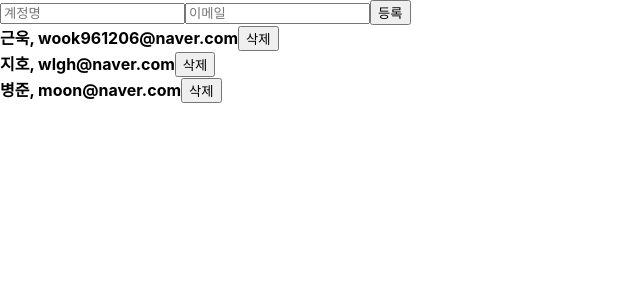
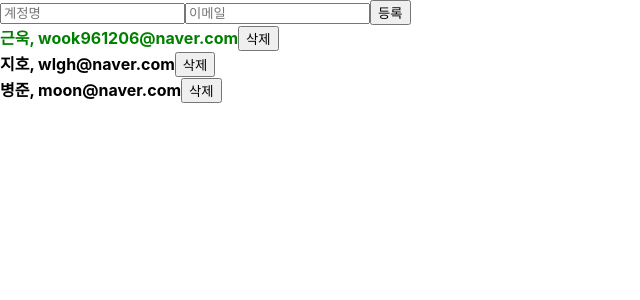
Before and after one commit to Kimgeunwook/React-study, a React (Create React App) app in the folder begin-react/: page / in a window 1280 px wide. Shown: the top 300 px of the page, without its empty margins (0-640 px from the left). Built offline with nearby package versions, Linux system fonts and the light colour scheme.

Commit message:
16강 배열내용 변경

```diff
--- a/begin-react/src/App.js
+++ b/begin-react/src/App.js
@@ -21,17 +21,20 @@ function App() {
     {
         id:1,
         username : '근욱',
-        email:'wook961206@naver.com'
+        email:'wook961206@naver.com',
+        active : true
     },
     {
         id:2,
         username : '지호',
-        email:'wlgh@naver.com'
+        email:'wlgh@naver.com',
+        active : false
     },
     {
         id:3,
         username : '병준',
-        email:'moon@naver.com'
+        email:'moon@naver.com',
+        active : false
     }
 ]);
 
@@ -59,6 +62,15 @@ const onRemove = id =>{
   setUsers(users.filter(user => user.id !== id));
 };
 
+const onToggle = id =>{
+  setUsers(users.map(
+    user =>user.id === id
+    ? {...user,active:!user.active}
+    : user
+  ))
+}
+
+
   return (
     <>
       <CreateUser
@@ -70,6 +82,7 @@ const onRemove = id =>{
         />
       <UserList users = {users}
       onRemove = {onRemove}
+      onToggle = {onToggle}
       />
     </>
 
--- a/begin-react/src/UserList.js
+++ b/begin-react/src/UserList.js
@@ -1,16 +1,21 @@
 import React from 'react';
 
-function User({user, onRemove}){
+function User({user, onRemove, onToggle}){
     return (
         <div>
-                <b>{user.username}, {user.email}</b>
+                <b style ={{
+                    color : user.active? 'green' : 'black',
+                    cursor : 'pointer'
+                }}
+                onClick = {() => onToggle(user.id)}
+                >{user.username}, {user.email}</b>
                 <button onClick = {() => onRemove(user.id)}>삭제</button>
             </div>
     );
 }
 
 
-function UserList({users, onRemove}){
+function UserList({users, onRemove, onToggle}){
 
 
     return(
@@ -20,6 +25,7 @@ function UserList({users, onRemove}){
                 users.map(
                     user => (<User user = {user} key={user.id}
                     onRemove = {onRemove}
+                    onToggle = {onToggle}
                     />)
                 )
             }
```
